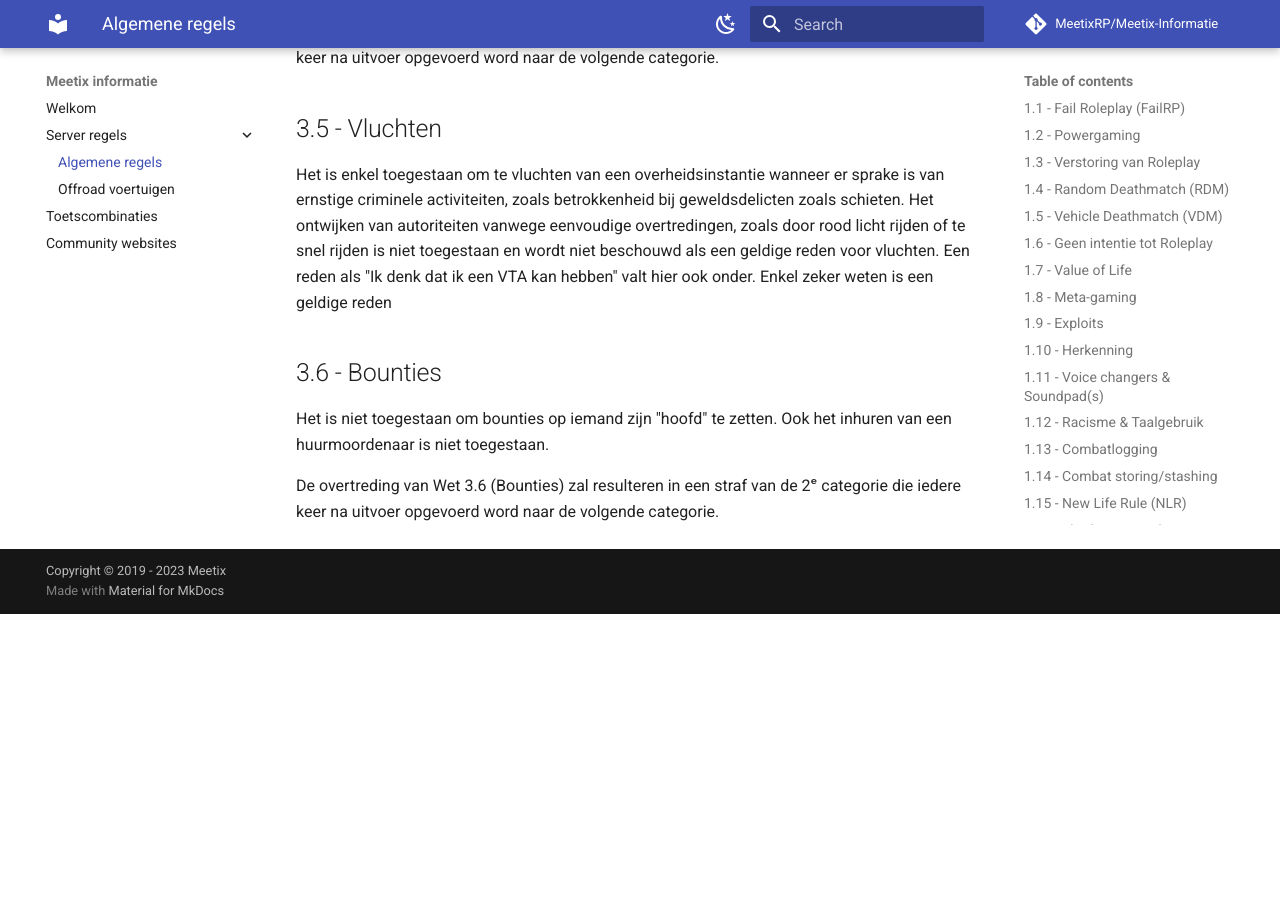
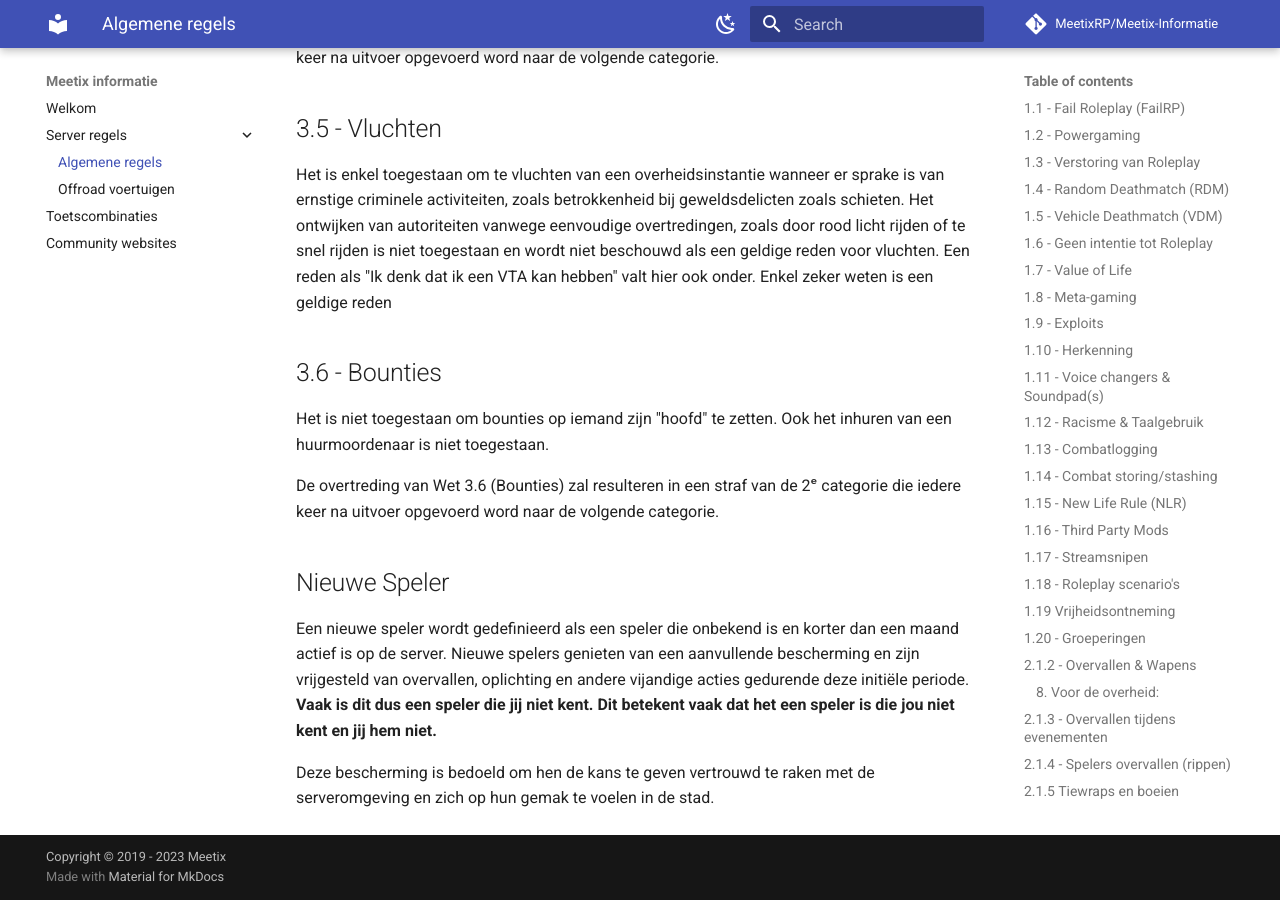
Before and after one commit to MeetixRP/Meetix-Informatie, an MkDocs documentation site: the page built from docs/algemeneregels.md, in a window 1280 px wide and 900 px high, scrolled down 17213 px. Built offline with MkDocs 1.6.1 and Material for MkDocs 9.7.7, drawn with Linux system fonts in a browser that asks for light colours; comment, search, counter and statistics services are not loaded; before the commit the page ends 17827 px from its top, so only the background shows below that; some of the changed text lies outside the part shown.

Commit message:
Nieuwe speler regel

```diff
--- a/docs/algemeneregels.md
+++ b/docs/algemeneregels.md
@@ -265,7 +265,7 @@ Er zijn een aantal goederen die niet ingenomen mogen worden van personen, deze s
 - Het Kofferbakken leeghalen van standaard job voertuigen.
 - Custom kentekens van spelers.
 - BakkerBV goederen.
-- Custom sleutels/pasjes van MLO's.
+- Custom sleutels/pasjes van MLO's.2.1.
 - Indien je een wapen signaleerd bij iemand is het tot de volgende ochtend 06:00 toegestaan diegene te rippen hiervoor. Na 06:00 niet meer.
 
 2. Er geldt een uitzondering van op het eiland. Hier mag je dus wel mensen overvallen (rippen) zonder gezichtsbedekkende kleding of bovenstaande regels.
@@ -515,3 +515,10 @@ Het is niet toegestaan om bounties op iemand zijn "hoofd" te zetten.
 Ook het inhuren van een huurmoordenaar is niet toegestaan.
 
 De overtreding van Wet 3.6 (Bounties) zal resulteren in een straf van de 2ᵉ categorie die iedere keer na uitvoer opgevoerd word naar de volgende categorie.
+
+## Nieuwe Speler
+Een nieuwe speler wordt gedefinieerd als een speler die onbekend is en korter dan een maand actief is op de server.
+Nieuwe spelers genieten van een aanvullende bescherming en zijn vrijgesteld van overvallen, oplichting en andere vijandige acties gedurende deze initiële periode.
+**Vaak is dit dus een speler die jij niet kent. Dit betekent vaak dat het een speler is die jou niet kent en jij hem niet.**
+
+Deze bescherming is bedoeld om hen de kans te geven vertrouwd te raken met de serveromgeving en zich op hun gemak te voelen in de stad.
```
